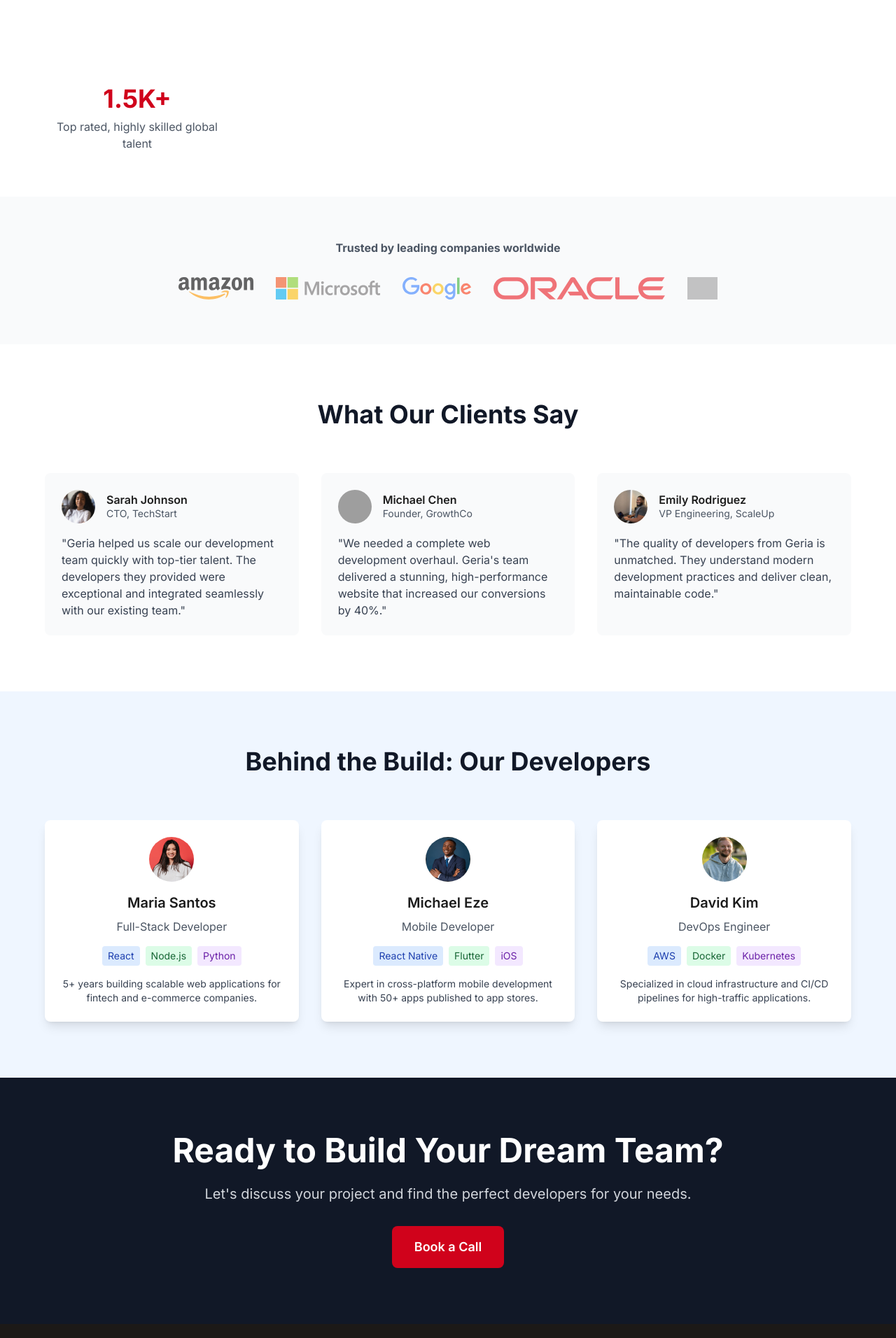
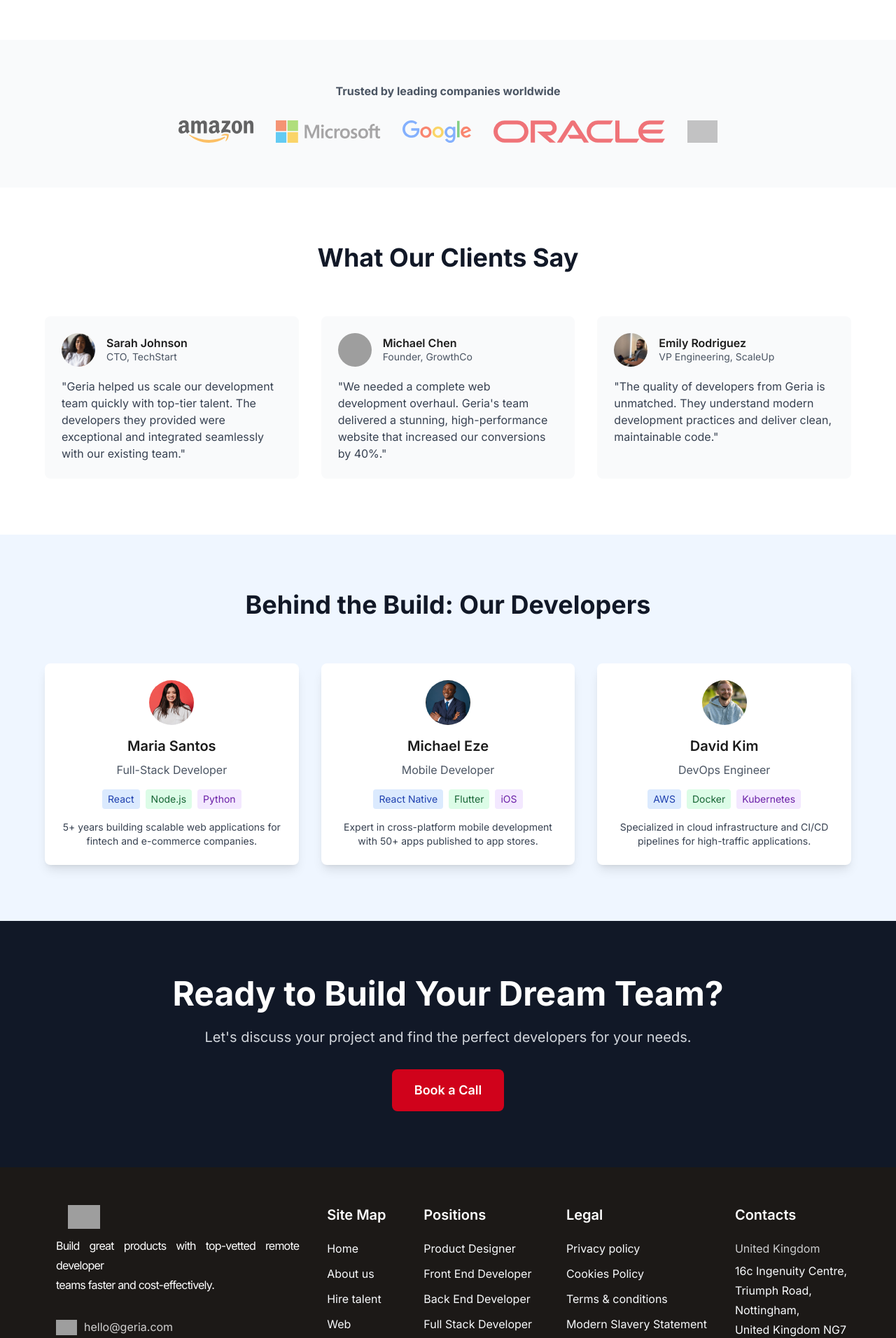
Before and after one commit to Geria01/geria2, a Next.js app: page / in a window 1280 px wide. Shown: the part 1600-3512 px from the top of the page at 70% size. Built offline with nearby package versions, Linux system fonts and the light colour scheme; grey boxes are pictures that could not be loaded.

Commit message:
Restored to '9bf3cacddbd0a6907f3847f877387095119e86c0'
Replit-Restored-To: 9bf3cacddbd0a6907f3847f877387095119e86c0

```diff
--- a/app/_components/Footer.tsx
+++ b/app/_components/Footer.tsx
@@ -43,7 +43,7 @@ const Footer = () => {
                   className="aspect-square object-contain object-center w-[30px] overflow-hidden shrink-0 max-w-full my-auto"
                 />
                 <div className="text-white text-base leading-7 opacity-80 self-stretch whitespace-nowrap">
-                  hello@geria.io
+                  hello@geria.com
                 </div>
               </div>
               <div className="items-center flex justify-between gap-2.5 mt-1 self-start">
@@ -120,7 +120,7 @@ const Footer = () => {
                         <div className="items-stretch flex grow flex-col max-md:mt-10">
 
                           <div className="text-white text-xl font-semibold leading-7 whitespace-nowrap">
-                            Navigation
+                            Site Map
                           </div>
                           <div className="text-slate-50 text-base font-medium leading-7 mt-5">
                           <Link href='/'>Home</Link>
--- a/app/for-engineers/page.tsx
+++ b/app/for-engineers/page.tsx
@@ -22,7 +22,7 @@ export default function ForEngineersPage() {
             </div>
             <div>
               <img
-                src="/images/for-engineers-hero.jpg"
+                src="/images/vetting-img.png"
                 alt="Remote engineers"
                 className="w-full rounded-lg shadow-xl"
               />
--- a/app/hire-talent/page.tsx
+++ b/app/hire-talent/page.tsx
@@ -1,3 +1,4 @@
+
 'use client';
 import React, { useState } from 'react';
 
--- a/app/page.tsx
+++ b/app/page.tsx
@@ -81,18 +81,6 @@ export default function HomePage() {
               </div>
               <h3 className="text-xl font-semibold mb-2">Flexibility</h3>
               <p className="text-gray-600">Full-time, part-time, or project-based engagement models to fit your needs.</p>
-            </div>
-          </div>
-        </div>
-      </section>
-
-      {/* Stats Section */}
-      <section className="py-16 px-4">
-        <div className="max-w-6xl mx-auto">
-          <div className="grid grid-cols-1 md:grid-cols-2 lg:grid-cols-4 gap-8">
-            <div className="text-center">
-              <div className="text-4xl font-bold text-[#D0021B] mb-2">1.5K+</div>
-              <div className="text-gray-600">Top rated, highly skilled global talent</div>
             </div>
           </div>
         </div>
```
Also changed, not shown: attached_assets/global talent_1752085433346.webp (deleted), public/images/for-engineers-hero.jpg (deleted).
